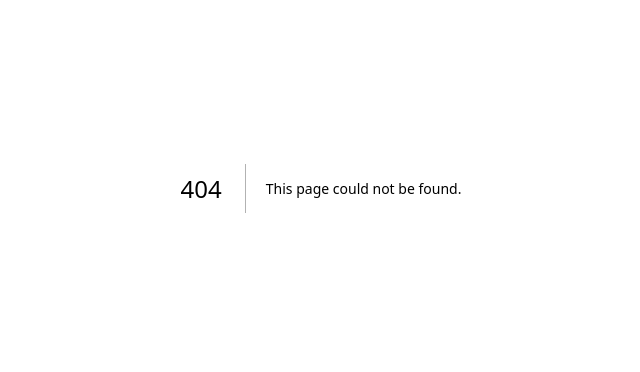
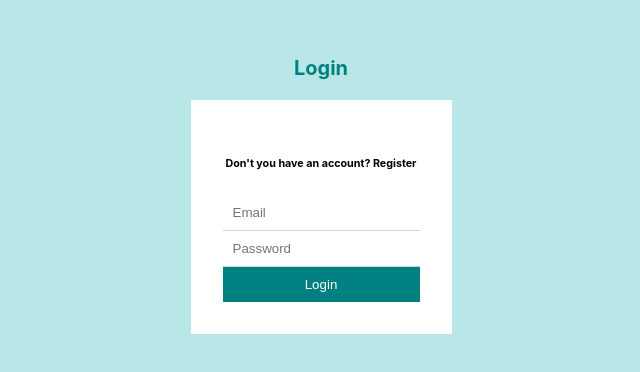
Before and after one commit to enes-erenn/blog-app-client, a Next.js app: page /login in a window 1280 px wide. Before the commit this address had no page. Shown: the part 212-584 px from the top of the page, without its empty margins (319-959 px from the left). Built offline with nearby package versions, Linux system fonts and the light colour scheme.

Commit message:
Added Login and Register base elements

```diff
--- /dev/null
+++ b/components/Error/index.tsx
@@ -0,0 +1,15 @@
+import React from "react";
+
+interface Props {
+  error: ErrorType;
+}
+
+export type ErrorType = {
+  message: string;
+};
+
+const Error: React.FC<Props> = ({ error }) => {
+  return <div style={{ color: "tomato" }}>{error.message}</div>;
+};
+
+export default Error;
--- a/package.json
+++ b/package.json
@@ -17,6 +17,7 @@
     "next": "13.0.6",
     "react": "18.2.0",
     "react-dom": "18.2.0",
+    "sass": "^1.56.1",
     "typescript": "4.9.3"
   }
 }
--- /dev/null
+++ b/pages/login.tsx
@@ -0,0 +1,28 @@
+import React, { useState } from "react";
+import Link from "next/link";
+import Error from "../components/Error";
+import styles from "../styles/Login.module.scss";
+import { ErrorType } from "../components/Error/index";
+
+const Login = () => {
+  const [error, setError] = useState<ErrorType>({
+    message: "",
+  });
+
+  return (
+    <div className={styles.container}>
+      <h1>Login</h1>
+      <form>
+        <h6>
+          Don&apos;t you have an account? <Link href="/register">Register</Link>
+        </h6>
+        <input required type="email" placeholder="Email" />
+        <input required type="password" placeholder="Password" />
+        <button>Login</button>
+        <Error error={error} />
+      </form>
+    </div>
+  );
+};
+
+export default Login;
--- /dev/null
+++ b/styles/Login.module.scss
@@ -0,0 +1,42 @@
+$lightGreen: #b9e7e7;
+
+.container {
+  width: 100%;
+  height: 100vh;
+  display: flex;
+  align-items: center;
+  justify-content: center;
+  background-color: $lightGreen;
+  flex-direction: column;
+
+  h1 {
+    font-size: 20px;
+    color: teal;
+    margin-bottom: 20px;
+  }
+
+  h6 {
+    text-align: center;
+  }
+
+  form {
+    display: flex;
+    flex-direction: column;
+    padding: 2rem;
+    background-color: #fff;
+
+    input {
+      padding: 10px;
+      border: none;
+      border-bottom: 1px solid lightgray;
+    }
+
+    button {
+      padding: 10px;
+      border: none;
+      background-color: teal;
+      cursor: pointer;
+      color: #fff;
+    }
+  }
+}
--- /dev/null
+++ b/styles/Register.module.scss
@@ -0,0 +1,42 @@
+$lightGreen: #b9e7e7;
+
+.container {
+  width: 100%;
+  height: 100vh;
+  display: flex;
+  align-items: center;
+  justify-content: center;
+  background-color: $lightGreen;
+  flex-direction: column;
+
+  h1 {
+    font-size: 20px;
+    color: teal;
+    margin-bottom: 20px;
+  }
+
+  h6 {
+    text-align: center;
+  }
+
+  form {
+    display: flex;
+    flex-direction: column;
+    padding: 2rem;
+    background-color: #fff;
+
+    input {
+      padding: 10px;
+      border: none;
+      border-bottom: 1px solid lightgray;
+    }
+
+    button {
+      padding: 10px;
+      border: none;
+      background-color: teal;
+      cursor: pointer;
+      color: #fff;
+    }
+  }
+}
--- a/styles/globals.css
+++ b/styles/globals.css
@@ -14,13 +14,3 @@ a {
 * {
   box-sizing: border-box;
 }
-
-@media (prefers-color-scheme: dark) {
-  html {
-    color-scheme: dark;
-  }
-  body {
-    color: white;
-    background: black;
-  }
-}
```
Also changed, not shown: pages/register.tsx (added, +28 -0 lines), 1 other file (tests, documents, lock files or other folders).
